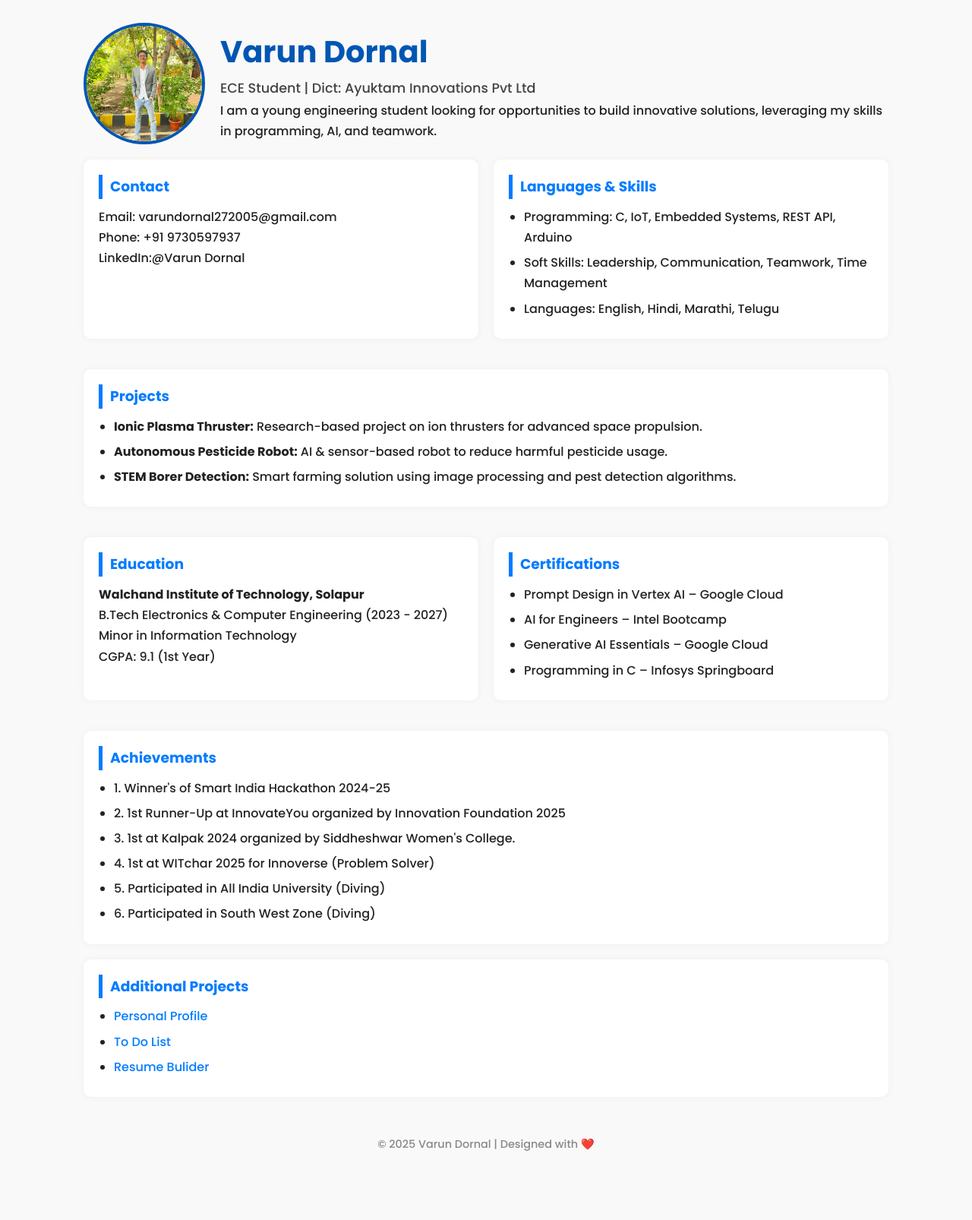
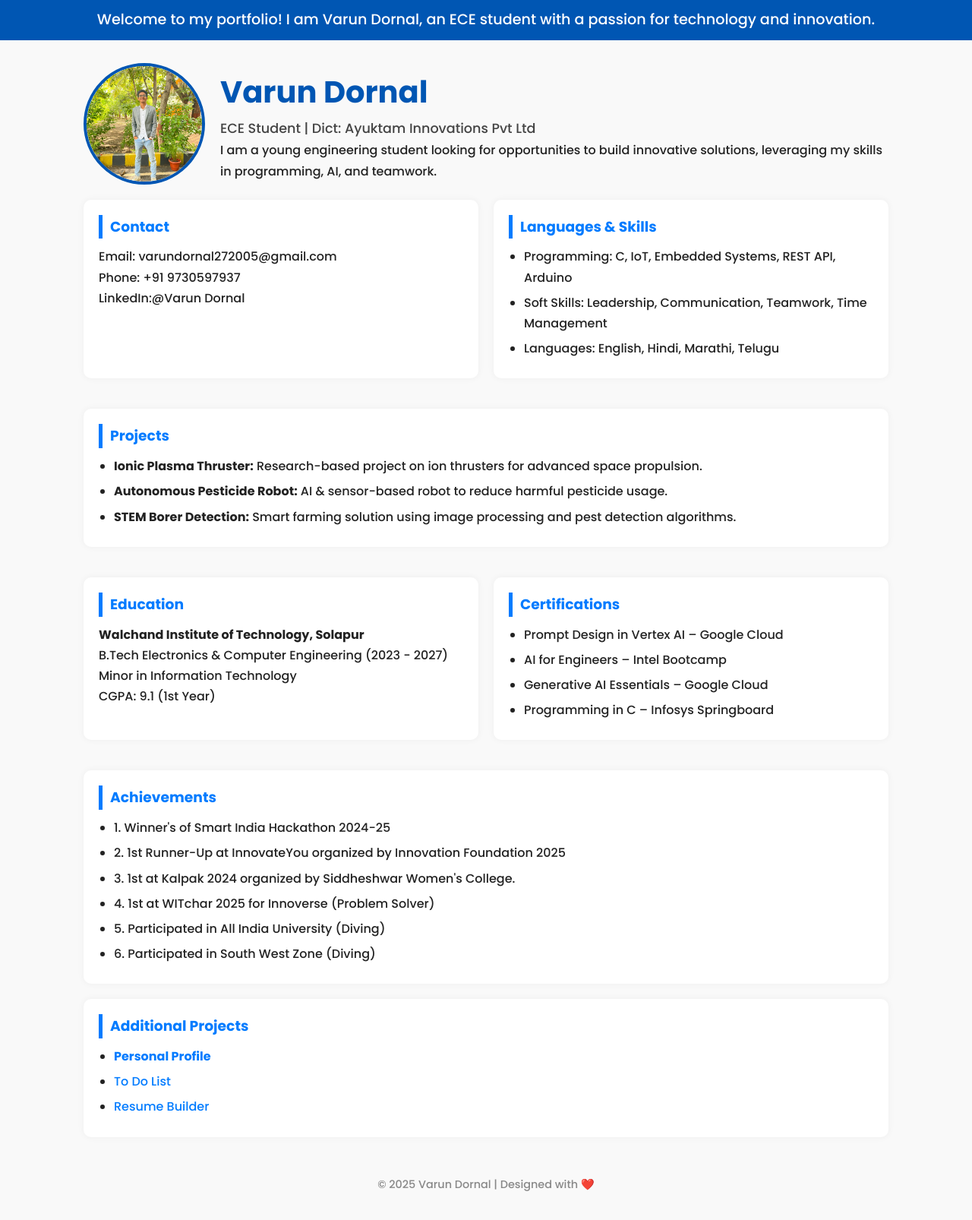
Before and after one commit to Varunsd7/mywebsite, a plain HTML site: page index.html in a window 1280 px wide. Shown: the whole page at 76% size. Before the commit the page ends 1578 px from the top, so only its background shows below. Drawn offline with Linux system fonts and the light colour scheme.

Commit message:
Update index.html

```diff
--- a/index.html
+++ b/index.html
@@ -24,6 +24,16 @@
       background-color: var(--light);
       color: var(--dark);
       line-height: 1.7;
+    }
+
+    /* Top Banner */
+    .top-banner {
+      background-color: var(--primary);
+      color: white;
+      text-align: center;
+      padding: 10px 0;
+      font-size: 1.2rem;
+      font-weight: 500;
     }
 
     .container {
@@ -122,9 +132,25 @@
     .links a:hover {
       text-decoration: underline;
     }
+
+    /* Highlight the Personal Profile link */
+    .highlight-link {
+      font-weight: bold;
+      color: var(--primary);
+    }
+
+    .highlight-link:hover {
+      text-decoration: underline;
+      color: var(--accent);
+    }
   </style>
 </head>
 <body>
+  <!-- Top Banner -->
+  <div class="top-banner">
+    <p>Welcome to my portfolio! I am Varun Dornal, an ECE student with a passion for technology and innovation.</p>
+  </div>
+
   <div class="container">
     <div class="header">
       <img src="IMG-20240829-WA0016.jpg" alt="Varun Dornal" />
@@ -197,9 +223,9 @@
     <div class="section links">
       <h3>Additional Projects</h3>
       <ul>
-        <li><a href="https://varunsd7.github.io/pp/" target="_blank">Personal Profile</a></li>
+        <li><a href="https://varunsd7.github.io/pp/" target="_blank" class="highlight-link">Personal Profile</a></li>
         <li><a href="https://varunsd7.github.io/To_Do/" target="_blank">To Do List</a></li>
-        <li><a href="https://varunsd7.github.io/Mdm-Wensite/" target="_blank">Resume Bulider</a></li>
+        <li><a href="https://varunsd7.github.io/Mdm-Wensite/" target="_blank">Resume Builder</a></li>
       </ul>
     </div>
 
```
